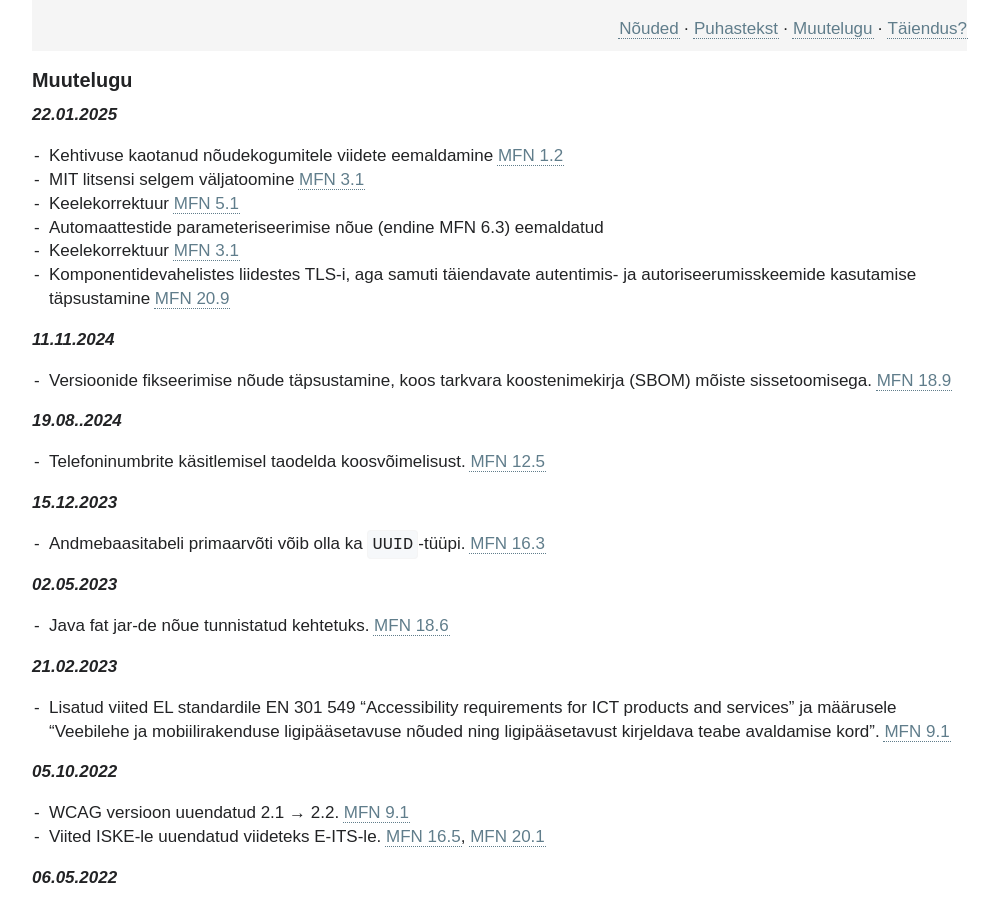
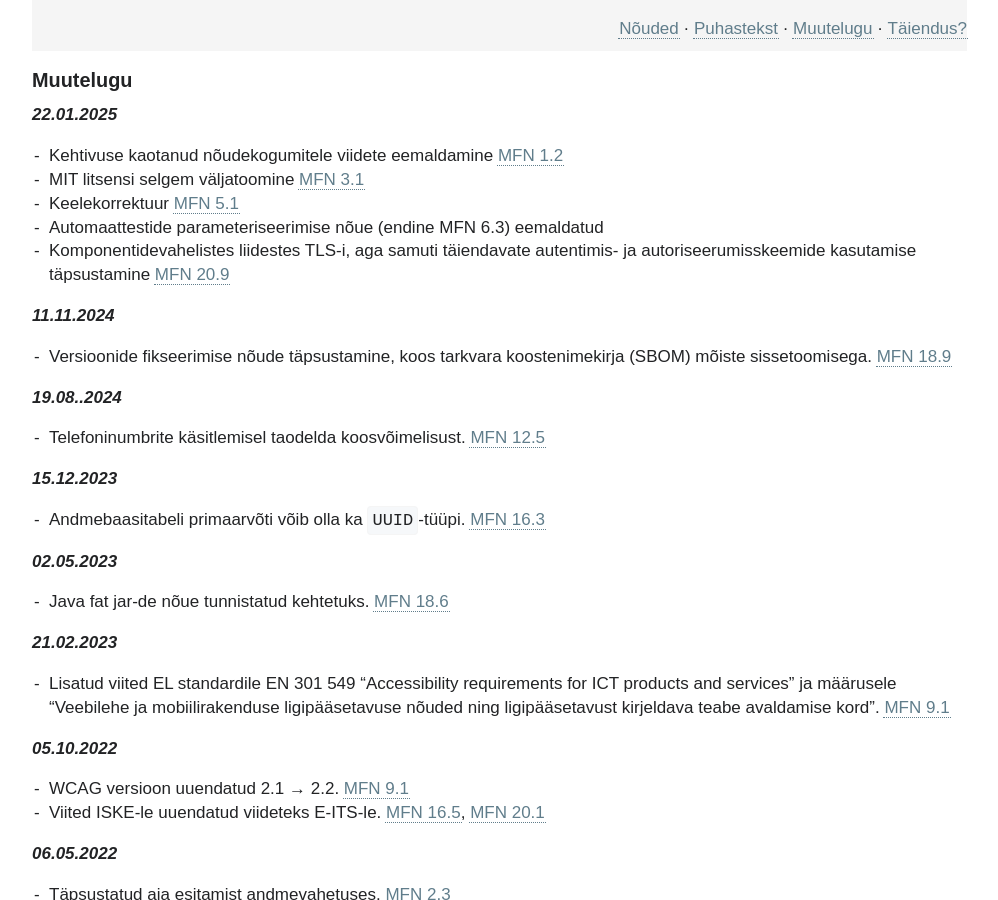
Before and after one commit to e-gov/MFN, a Jekyll site: the page built from Muutelugu.md, in a window 1280 px wide and 900 px high. Shown: the whole window, without its empty margins (0-998 px from the left). Built offline with Jekyll 4.4.1, drawn with Linux system fonts in a browser that asks for light colours; our own code applies the rules of GitHub Pages for plain Markdown files.

Commit message:
Kohendus

```diff
--- a/Muutelugu.md
+++ b/Muutelugu.md
@@ -9,7 +9,6 @@ ___22\.01.2025___
 - MIT litsensi selgem väljatoomine [MFN 3.1](https://e-gov.github.io/MFN/#3.1)
 - Keelekorrektuur  [MFN 5.1](https://e-gov.github.io/MFN/#5.1)
 - Automaattestide parameteriseerimise nõue (endine MFN 6.3) eemaldatud
-- Keelekorrektuur  [MFN 3.1](https://e-gov.github.io/MFN/#3.1)
 - Komponentidevahelistes liidestes TLS-i, aga samuti täiendavate autentimis- ja autoriseerumisskeemide kasutamise täpsustamine [MFN 20.9](https://e-gov.github.io/MFN/#20.9)
 
 ___11\.11.2024___
```
